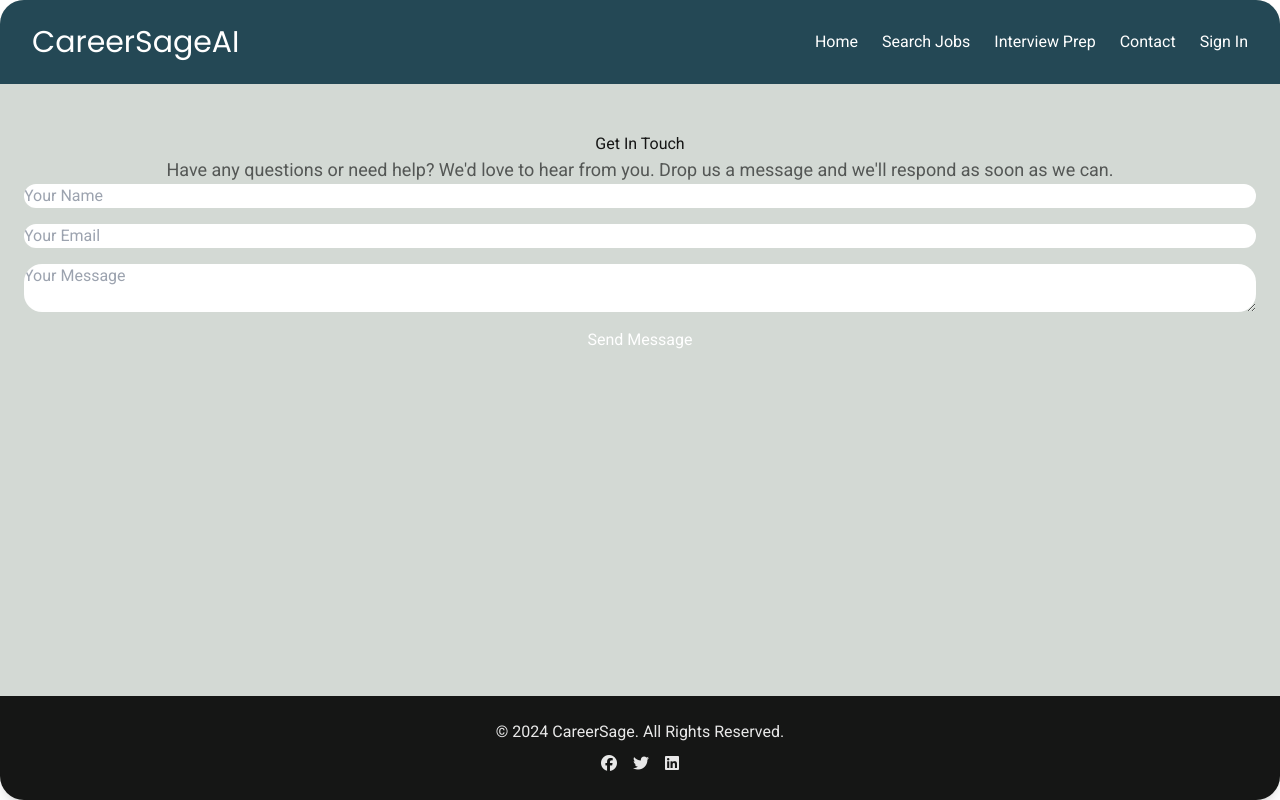
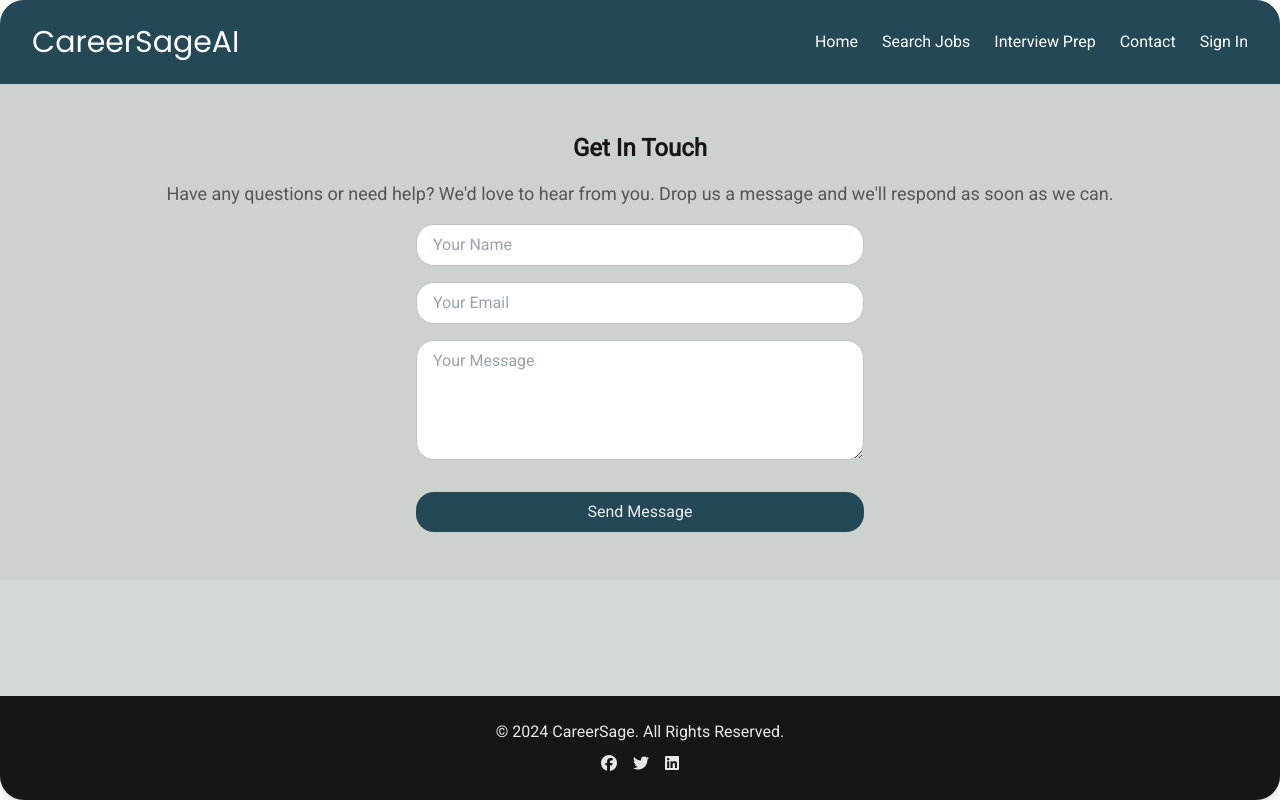
Before and after one commit to mason-lee19/CareerSageAI, a React (Create React App) app in the folder career-sage/: page /contact in a window 1280 px wide. Built offline with nearby package versions, Linux system fonts and the light colour scheme.

Commit message:
Updated contact page css

```diff
--- a/career-sage/extra-react-code/contact-page.css
+++ b/career-sage/extra-react-code/contact-page.css
@@ -317,6 +317,7 @@ video {
 #webcrumbs .mx-auto {
   margin-left: auto;
   margin-right: auto;
+  margin-top: auto;
 }
 #webcrumbs .my-4 {
   margin-bottom: 16px;
--- a/career-sage/src/pages/contact.js
+++ b/career-sage/src/pages/contact.js
@@ -1,13 +1,14 @@
 import React from "react";
 import "../static/style.css";
+import "../static/contact.css"
 
 function Contact() {
   return (
     <div className="flex flex-col items-center justify-center flex-grow px-6 py-12 bg-neutral-100">
         <h1 className="text-2xl font-bold text-neutral-900">Get In Touch</h1>
         <p className="text-lg text-neutral-600 my-4 text-center">
-        Have any questions or need help? We'd love to hear from you. Drop us a
-        message and we'll respond as soon as we can.
+        Have any questions or need help? We'd love to hear from you. Drop us
+        a message and we'll respond as soon as we can.
         </p>
         <form className="flex flex-col gap-4 w-full max-w-md">
         <input
--- a/career-sage/src/pages/home.js
+++ b/career-sage/src/pages/home.js
@@ -1,5 +1,4 @@
 import React from "react";
-import Footer from "../components/footer.js";
 import "../static/style.css";
 
 function Home() {
--- /dev/null
+++ b/career-sage/src/static/contact.css
@@ -0,0 +1,121 @@
+  #webcrumbs .mx-auto {
+    margin-left: auto;
+    margin-right: auto;
+  }
+  #webcrumbs .my-4 {
+    margin-bottom: 16px;
+    margin-top: 16px;
+  }
+  #webcrumbs .mt-4 {
+    margin-top: 16px;
+  }
+  #webcrumbs .h-\[120px\] {
+    height: 120px;
+  }
+  #webcrumbs .h-\[60px\] {
+    height: 60px;
+  }
+  #webcrumbs .min-h-\[600px\] {
+    min-height: 600px;
+  }
+  #webcrumbs .w-\[800px\] {
+    width: 800px;
+  }
+  #webcrumbs .w-full {
+    width: 100%;
+  }
+  #webcrumbs .max-w-md {
+    max-width: 28rem;
+  }
+  #webcrumbs .items-center {
+    align-items: center;
+  }
+  #webcrumbs .rounded-lg {
+    border-radius: 24px;
+  }
+  #webcrumbs .rounded-md {
+    border-radius: 18px;
+  }
+  #webcrumbs .border {
+    border-width: 1px;
+  }
+  #webcrumbs .border-neutral-300 {
+    --tw-border-opacity: 1;
+    border-color: rgb(192 197 193 / var(--tw-border-opacity));
+  }
+  #webcrumbs .bg-neutral-100 {
+    --tw-bg-opacity: 1;
+    background-color: rgb(205 210 206 / var(--tw-bg-opacity));
+  }
+  #webcrumbs .bg-neutral-900 {
+    --tw-bg-opacity: 1;
+    background-color: rgb(21 22 21 / var(--tw-bg-opacity));
+  }
+  #webcrumbs .bg-primary-500 {
+    --tw-bg-opacity: 1;
+    background-color: rgb(36 72 85 / var(--tw-bg-opacity));
+  }
+  #webcrumbs .bg-white {
+    --tw-bg-opacity: 1;
+    background-color: rgb(255 255 255 / var(--tw-bg-opacity));
+  }
+  #webcrumbs .px-4 {
+    padding-left: 16px;
+    padding-right: 16px;
+  }
+  #webcrumbs .py-12 {
+    padding-bottom: 48px;
+    padding-top: 48px;
+  }
+  #webcrumbs .py-2 {
+    padding-bottom: 8px;
+    padding-top: 8px;
+  }
+  #webcrumbs .text-center {
+    text-align: center;
+  }
+  #webcrumbs .font-title {
+    font-family: Poppins, ui-sans-serif, system-ui, sans-serif, Apple Color Emoji,
+      Segoe UI Emoji, Segoe UI Symbol, Noto Color Emoji;
+  }
+  #webcrumbs .text-2xl {
+    font-size: 24px;
+    line-height: 32px;
+  }
+  #webcrumbs .text-lg {
+    font-size: 18px;
+    line-height: 28px;
+  }
+  #webcrumbs .text-sm {
+    font-size: 14px;
+    line-height: 20px;
+  }
+  #webcrumbs .text-xl {
+    font-size: 20px;
+    line-height: 28px;
+  }
+  #webcrumbs .font-bold {
+    font-weight: 700;
+  }
+  #webcrumbs :is(.bg-neutral-100) {
+    color: rgba(0, 0, 0, 0.9) !important;
+  }
+  #webcrumbs :is(.bg-primary-500) {
+    color: hsla(0, 0%, 100%, 0.9) !important;
+  }
+  #webcrumbs .focus\:outline-none:focus {
+    outline: 2px solid transparent;
+    outline-offset: 2px;
+  }
+  #webcrumbs .focus\:ring-2:focus {
+    --tw-ring-offset-shadow: var(--tw-ring-inset) 0 0 0
+      var(--tw-ring-offset-width) var(--tw-ring-offset-color);
+    --tw-ring-shadow: var(--tw-ring-inset) 0 0 0
+      calc(2px + var(--tw-ring-offset-width)) var(--tw-ring-color);
+    box-shadow: var(--tw-ring-offset-shadow), var(--tw-ring-shadow),
+      var(--tw-shadow, 0 0 #0000);
+  }
+  #webcrumbs .focus\:ring-primary-500:focus {
+    --tw-ring-opacity: 1;
+    --tw-ring-color: rgb(36 72 85 / var(--tw-ring-opacity));
+  }
```
Lines whose indentation alone changed are shown as unchanged.
